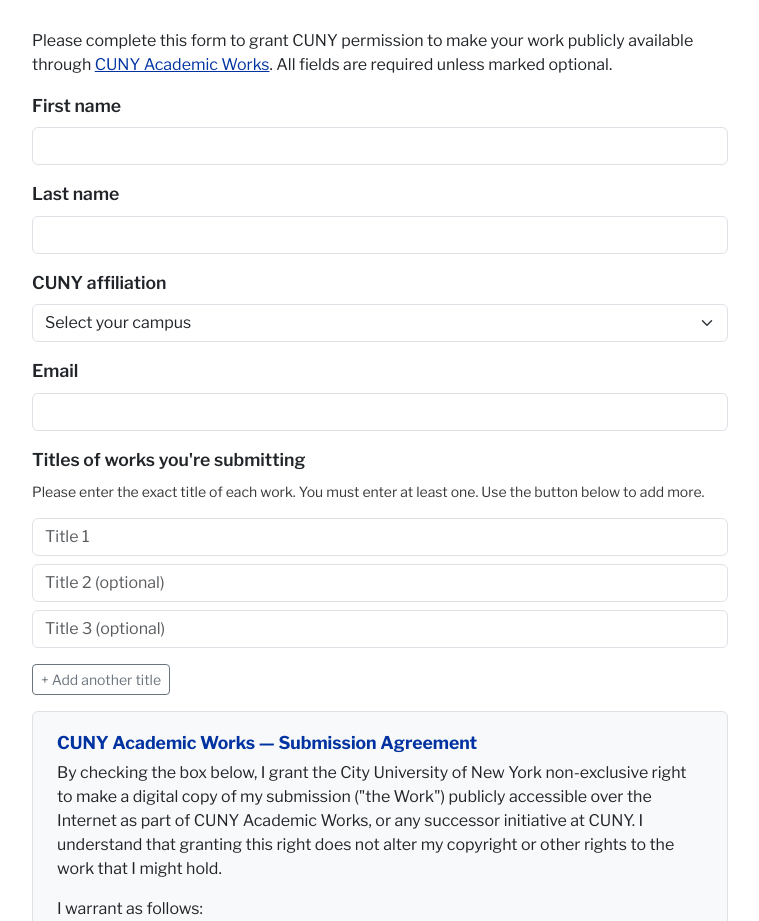
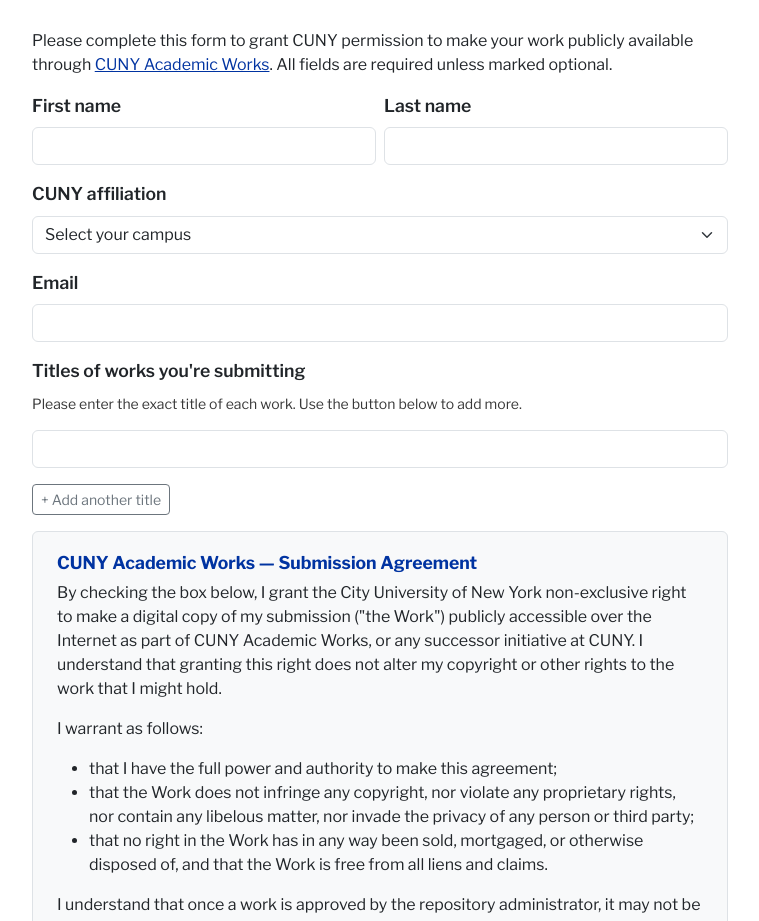
Before and after one commit to cuny-libraries/caw-forms, a website: page agreement.html in a window 1280 px wide. Shown: the part 179-1100 px from the top of the page, without its empty margins (260-1019 px from the left). Drawn offline with nearby package versions, Linux system fonts and the light colour scheme.

Commit message:
Fix title field error handling, start with 1 title box, put name fields side by side

```diff
--- a/agreement.html
+++ b/agreement.html
@@ -35,16 +35,17 @@
 
 		<form action="https://docs.google.com/forms/d/e/1FAIpQLSeqtY0YXDIJ3FBTh1NnptO5mb5m_3YHeUTJyBB2c0VZYgOHuA/formResponse" method="POST" id="agreement_form" target="hidden_iframe" novalidate>
 
-			<div class="mb-3">
+			<div class="row g-2 mb-3">
+				<div class="col-md-6">
 					<label for="entry.1081683254" class="form-label fw-semibold">First name</label>
 					<input type="text" class="form-control" id="entry.1081683254" name="entry.1081683254" required autocomplete="given-name" aria-describedby="first-name-error">
 					<div id="first-name-error" class="invalid-feedback">Please enter your first name.</div>
 				</div>
-
-			<div class="mb-3">
+				<div class="col-md-6">
 					<label for="entry.164963422" class="form-label fw-semibold">Last name</label>
 					<input type="text" class="form-control" id="entry.164963422" name="entry.164963422" required autocomplete="family-name" aria-describedby="last-name-error">
 					<div id="last-name-error" class="invalid-feedback">Please enter your last name.</div>
+				</div>
 			</div>
 
 			<div class="mb-3">
@@ -89,22 +90,14 @@
 
 			<fieldset class="mb-3">
 				<legend class="form-label fw-semibold">Titles of works you're submitting</legend>
-				<p class="form-hint">Please enter the exact title of each work. You must enter at least one. Use the button below to add more.</p>
+				<p class="form-hint">Please enter the exact title of each work. Use the button below to add more.</p>
 				<div id="titles-container">
 					<div class="mb-2" id="title-group-1">
-						<label for="title_1" class="visually-hidden">Title 1</label>
-						<input type="text" class="form-control" id="title_1" placeholder="Title 1" required aria-describedby="titles-error">
-					</div>
-					<div class="mb-2" id="title-group-2">
-						<label for="title_2" class="visually-hidden">Title 2 (optional)</label>
-						<input type="text" class="form-control" id="title_2" placeholder="Title 2 (optional)">
-					</div>
-					<div class="mb-2" id="title-group-3">
-						<label for="title_3" class="visually-hidden">Title 3 (optional)</label>
-						<input type="text" class="form-control" id="title_3" placeholder="Title 3 (optional)">
+						<label for="title_1" class="visually-hidden">Title</label>
+						<input type="text" class="form-control" id="title_1" required aria-describedby="title-1-error">
+						<div id="title-1-error" class="invalid-feedback">Please enter at least one title.</div>
 					</div>
 				</div>
-				<div id="titles-error" class="invalid-feedback d-block" style="display: none !important;" aria-live="polite"></div>
 				<button type="button" class="btn btn-outline-secondary btn-sm mt-2" id="add-title">+ Add another title</button>
 				<!-- Receives the concatenated title list before submission to Google Forms -->
 				<input type="hidden" id="entry.366714702" name="entry.366714702" value="">
@@ -149,7 +142,7 @@
 <script>
 (function () {
 	var pageLoadTime = Date.now();
-	var titleCount = 3;
+	var titleCount = 1;
 
 	// Add another title field
 	document.getElementById('add-title').addEventListener('click', function () {
```
Lines whose indentation alone changed are shown as unchanged.
